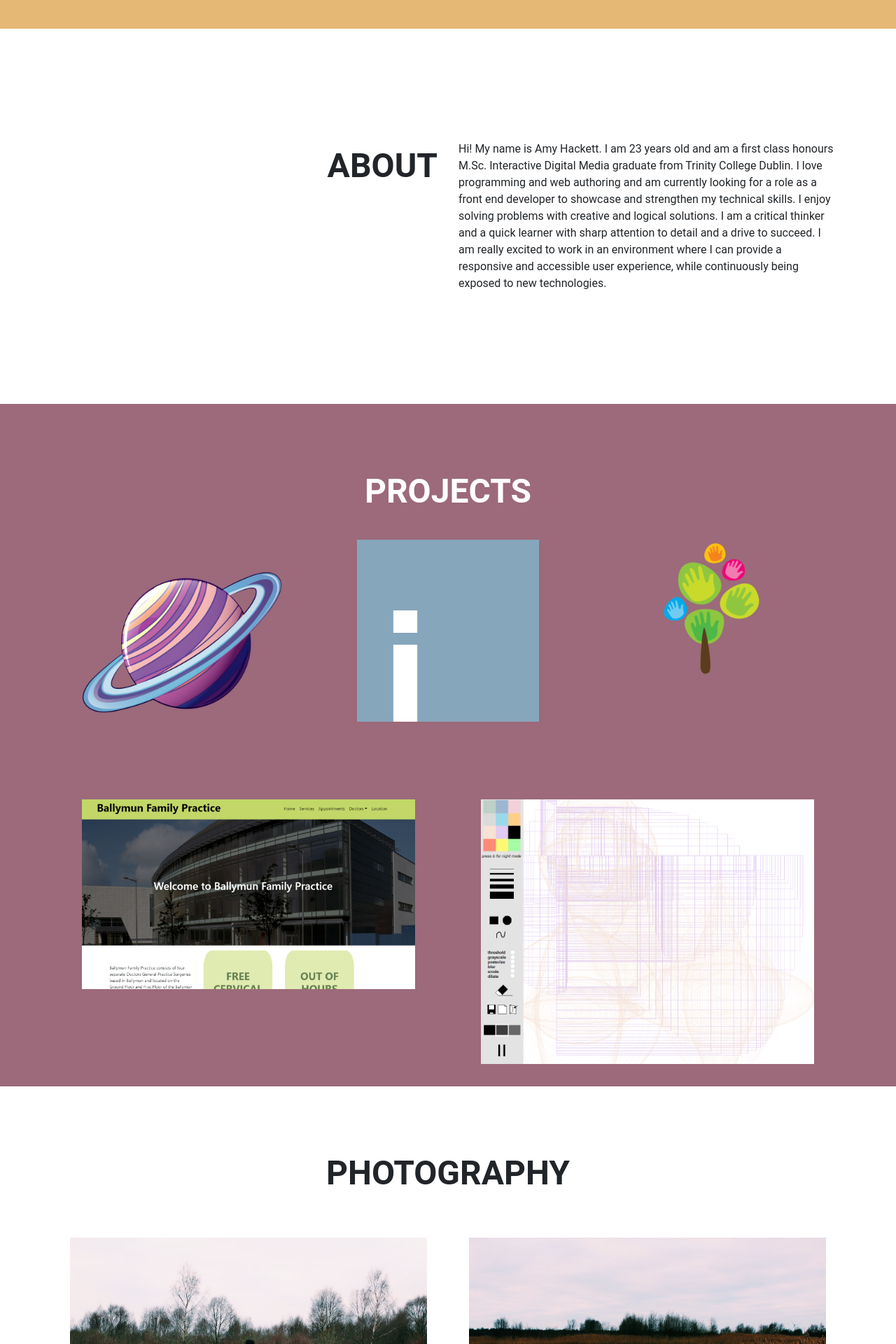
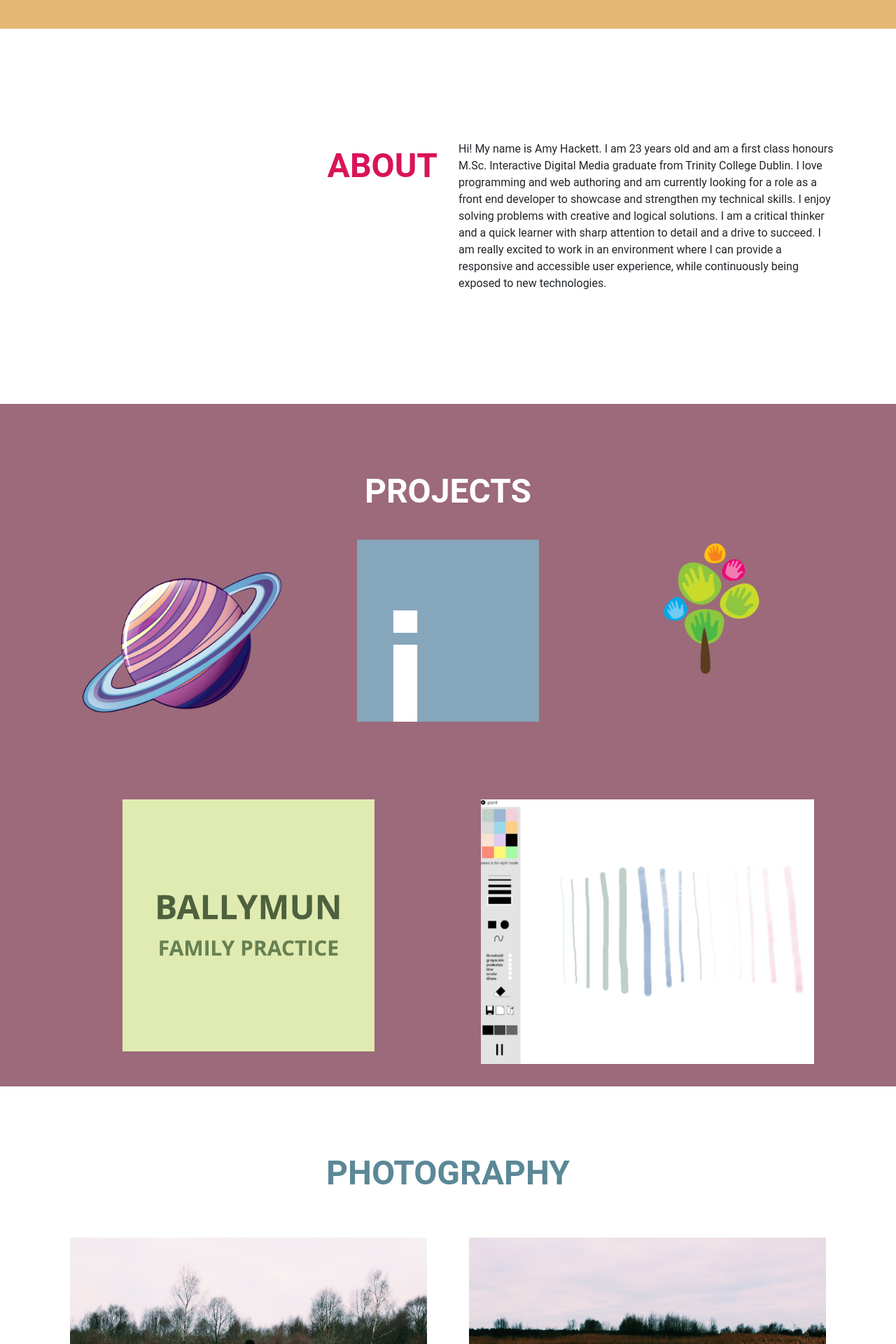
Before and after one commit to AmyRaeHackett/amy-portfolio, a React (Create React App) app: page / in a window 1280 px wide. Shown: the part 779-2699 px from the top of the page at 70% size. Built offline with nearby package versions, Linux system fonts and the light colour scheme.

Commit message:
updated project icons

```diff
--- a/public/index.html
+++ b/public/index.html
@@ -4,7 +4,8 @@
 <head>
   <meta charset="utf-8" />
 
-  <meta name="viewport" content="width=device-width, initial-scale=1" />
+
+  <meta name="viewport" content="width=device-width, user-scalable=no">
   <meta name="theme-color" content="#000000" />
   <meta name="description" content="Web site created using create-react-app" />
   <link rel="shortcut icon" type="image/png" href="/favicon.png">
--- a/src/components/About.js
+++ b/src/components/About.js
@@ -10,7 +10,7 @@ function About() {
         <div className="aboutpage" id="about">
             <div className="container">
                 <div className="row">
-                    <div className="col-sm-6" id="aboutheader" style={{ fontSize: "3em", fontWeight:"bold"}}>
+                    <div className="col-sm-6" id="aboutheader" style={{ fontSize: "3em", fontWeight:"bold", color:"#da1359"}}>
                         ABOUT
                     </div>
                     <div className="col-sm-6" style={{ textAlign: "left"}}>
--- a/src/components/Photography.css
+++ b/src/components/Photography.css
@@ -1,3 +1,16 @@
 .img-fluid {
     padding: 2em;
 }
+
+
+@media only screen and (max-width: 600px) {
+#photographytitle {
+    font-size: 2.5em;
+}
+}
+
+@media only screen and (min-width: 600px) {
+    #photographytitle {
+        font-size: 3em;
+    }
+    }
--- a/src/components/Photography.js
+++ b/src/components/Photography.js
@@ -9,7 +9,7 @@ function Photography() {
         <div id="photography" style={{ paddingTop: "5em" }}>
             <div className="photo" >
                 <div className="container">
-                    <p className="p-2" style={{ fontSize: "3em", fontWeight: "bold" }} >PHOTOGRAPHY</p>
+                    <p className="p-2" id = "photographytitle" style={{  fontWeight: "bold", color: "rgb(91, 136, 151)" }} >PHOTOGRAPHY</p>
                     <div className="row">
                         <div className="col-sm">
                             <img src={require('.././assets/photography/BIXE3594.JPG')} className="img-fluid col-sm"></img>
--- a/src/components/Projects.css
+++ b/src/components/Projects.css
@@ -5,8 +5,8 @@
 
 
 .imageWrap:hover > img {
-    -webkit-filter: brightness(40%);
-  filter: brightness(40%);
+    -webkit-filter: brightness(50%);
+  filter: brightness(50%);
 
 
 }
@@ -46,6 +46,7 @@
   @media only screen and (max-width: 600px) {
     .imageDescription {
       visibility: visible;
+      margin-top: 20%;
       opacity: 1;
       color:black;
     }
--- a/src/components/Projects.js
+++ b/src/components/Projects.js
@@ -37,13 +37,13 @@ function Projects() {
                 </div>
                 <div className="row">
 
-                    <div className="imageWrap col-sm  "><img src={require('.././assets/ballymunwebsite.PNG')} className="img-fluid" />
-                        <p class="imageDescription"><b style={{color:"white"}}>Ballymun Family Practice</b><br />
-                            <a href="https://github.com/AmyRaeHackett/Ballymun-Family-Practice" style={{color:"white"}}>View source code</a></p>
+                    <div className="imageWrap col-sm  "><img src={require('.././assets/ballymunfplogo.png')} className="img-fluid" />
+                        <p class="imageDescription"><b >Ballymun Family Practice</b><br />
+                            <a href="https://github.com/AmyRaeHackett/Ballymun-Family-Practice" >View source code</a></p>
 
                     </div>
 
-                    <div className="imageWrap col-sm "><img src={require('.././assets/paint.PNG')} className="img-fluid" />
+                    <div className="imageWrap col-sm "><img src={require('.././assets/painticon.PNG')} className="img-fluid" />
                         <p class="imageDescription"><b >Paint Program</b><br />
                             <a href="https://github.com/AmyRaeHackett/Paint-Program" >View source code</a></p></div>
 
--- a/src/index.css
+++ b/src/index.css
@@ -1,5 +1,5 @@
 body {
-  margin: 0;
+
   font-family: -apple-system, BlinkMacSystemFont, "Segoe UI", "Roboto", "Oxygen",
     "Ubuntu", "Cantarell", "Fira Sans", "Droid Sans", "Helvetica Neue",
     sans-serif;
@@ -9,6 +9,7 @@ body {
 }
 
 
+
 code {
   font-family: source-code-pro, Menlo, Monaco, Consolas, "Courier New",
     monospace;
```
Also changed, not shown: src/assets/ballymunfplogo.png (added), src/assets/painticon.PNG (added).
